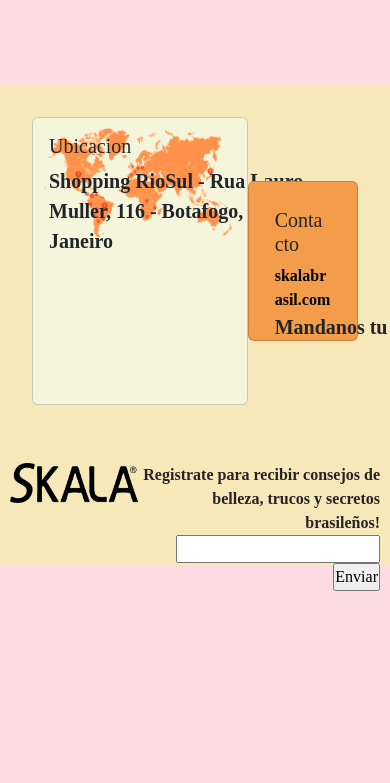
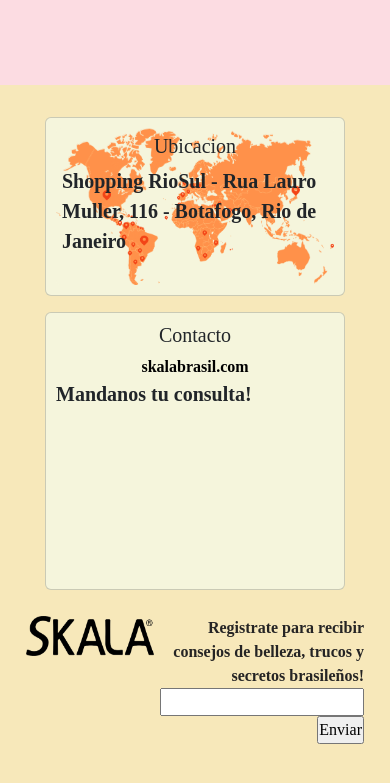
Before and after one commit to catalinamaidana333/catalinamaidana333.github.io, a plain HTML site: page calendario.html in a window 390 px wide. Shown: the part 1810-2593 px from the top of the page. Before the commit the page ends 2411 px from the top, so only its background shows below. Drawn offline with nearby package versions, Linux system fonts and the light colour scheme; a web font is replaced by a local one.

Commit message:
modificacion footer version mobile

```diff
--- a/calendario.html
+++ b/calendario.html
@@ -144,17 +144,17 @@
         allow="accelerometer; autoplay; clipboard-write; encrypted-media; gyroscope; picture-in-picture; web-share"
         referrerpolicy="strict-origin-when-cross-origin" allowfullscreen></iframe>
 
-        <footer style="background-color: rgb(247, 232, 186); height: 30rem; margin-top: 5rem;">
-            <section class=" d-flex justify-content-around align-items-center" style=  "width: 100vw; margin-top: 5rem; padding: 2rem;">
-              <div class="card " style="height: 18rem; background-color: beige;">
-                <img src="./img/footer1.png" class="card-img" alt="..." style="background-color: beige;">
+        <footer style="background-color: rgb(247, 232, 186); height: auto; margin-top: 5rem; padding: 2rem 1rem;">
+            <section class=" d-flex  justify-content-center align-items-center" style=  "gap: 1rem; flex-wrap: wrap;">
+              <div class="card " style="width: 90%; max-width: 300px; height: auto;  background-color: beige; text-align: center;">
+                <img src="./img/footer1.png" class="card-img" alt="..." style="background-color: beige; width: 100%; height: auto;">
                 <div class="card-img-overlay">
                   <h5 class="card-title">Ubicacion</h5>
                   <p class="card-text"> Shopping RioSul - Rua Lauro Muller, 116 - Botafogo, Rio de Janeiro</p>
 
                 </div>
               </div>
-              <div class="card" style="width: 15rem; background-color: rgb(243, 156, 74); height: 10rem;" >
+              <div class="card" style="width: 90%; max-width: 300px; height: auto;  background-color: beige; text-align: center;"
                 <div class="card-body">
                   <h5 class="card-title">Contacto</h5>
                   <a href="#" class="card-link" style="color: black;">skalabrasil.com</a>
@@ -164,7 +164,7 @@
                 </div>
               </div>
             </section>
-            <section class="skala-suscribe" style="margin-top: 1rem;">
+            <section class="skala-suscribe" style="margin-top: 1rem; text-align: center;">
               <img src="./img/Skala-removebg.png" alt="skala logo" class="skala-logo2">
               <div class="skala-form1">
                   <form action="submit" method="post">
@@ -178,6 +178,7 @@
         </section>
         <script src="https://cdn.jsdelivr.net/npm/bootstrap@5.3.3/dist/js/bootstrap.bundle.min.js" integrity="sha384-YvpcrYf0tY3lHB60NNkmXc5s9fDVZLESaAA55NDzOxhy9GkcIdslK1eN7N6jIeHz" crossorigin="anonymous"></script>
           </footer>
+      </footer>
 </body>
 
 </html>
```
Also changed, not shown: cabellos.html (+7 -6 lines), cremas.html (+6 -7 lines), cuidado.html (+7 -6 lines), index.html (+6 -6 lines).
